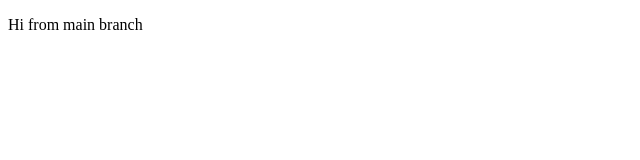
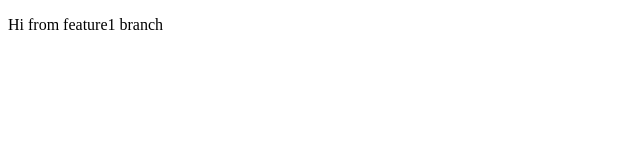
Before and after one commit to Basab6/branches2, a plain HTML site: page index.html in a window 1280 px wide. Shown: the full height of the page, 0-640 px from the left. Drawn offline with Linux system fonts and the light colour scheme.

Commit message:
added feature1 branch

```diff
--- a/index.html
+++ b/index.html
@@ -7,6 +7,6 @@
     <title>Document</title>
 </head>
 <body>
-    <p>Hi from main branch</p>
+    <p>Hi from feature1 branch</p>
 </body>
 </html>
```
